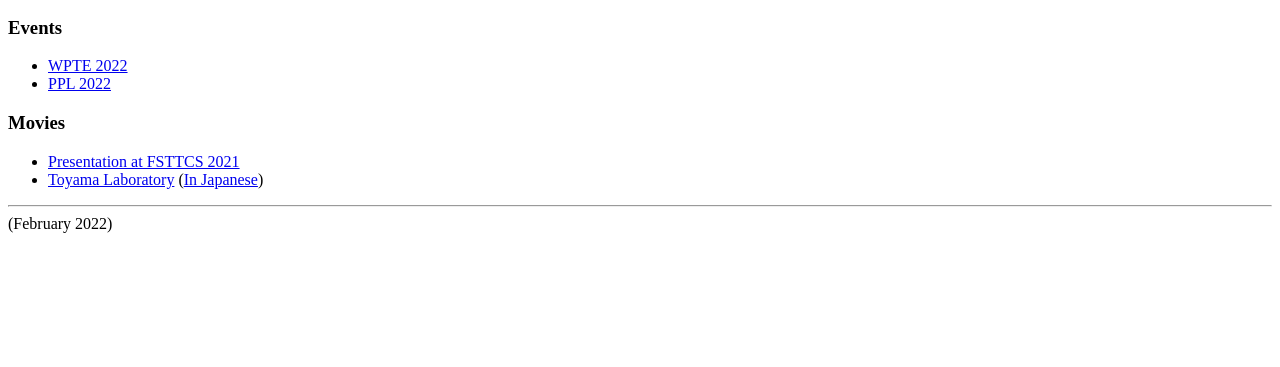
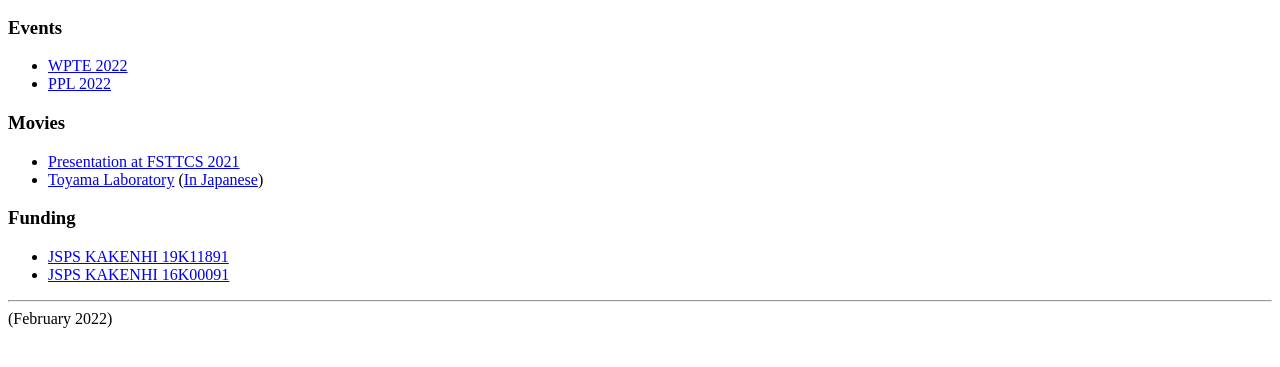
Before and after one commit to kentaro-kikuchi/kentaro-kikuchi.github.io, a plain HTML site: page index.html in a window 1280 px wide. Shown: the part 87-454 px from the top of the page. Drawn offline with Linux system fonts and the light colour scheme.

Commit message:
updated index.html

```diff
--- a/index.html
+++ b/index.html
@@ -27,6 +27,13 @@
 <a href="https://www.youtube.com/watch?v=5PJdR78PFMM" target="_blank">Toyama Laboratory</a>
 (<a href="https://www.youtube.com/watch?v=IjfkzZbQmO0" target="_blank">In Japanese</a>)
 </ul>
+<h3>Funding</h3>
+<ul>
+<li>
+<a href="https://kaken.nii.ac.jp/ja/grant/KAKENHI-PROJECT-19K11891/" target="_blank">JSPS KAKENHI 19K11891</a>
+<li>
+<a href="https://kaken.nii.ac.jp/ja/grant/KAKENHI-PROJECT-16K00091/" target="_blank">JSPS KAKENHI 16K00091</a>
+</ul>
 <hr>
 (February 2022)
 </body>
```
